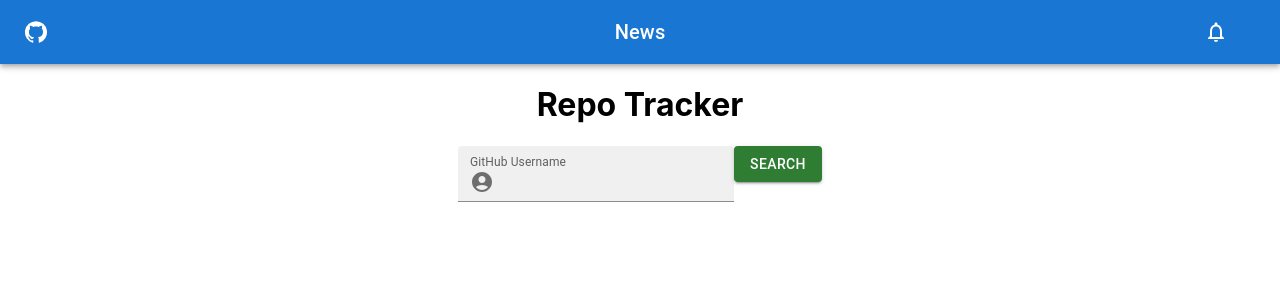
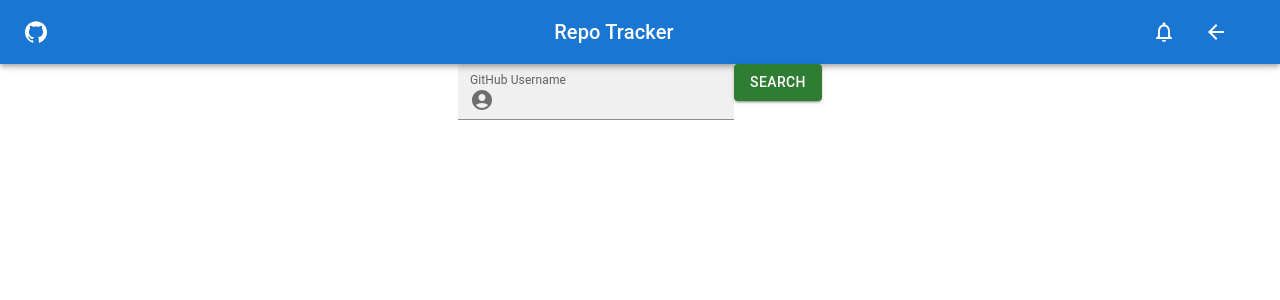
Before and after one commit to mussb00/github-repotracker, a React (Create React App) app: page / in a window 1280 px wide. Shown: the top 300 px of the page. Built offline with nearby package versions, Linux system fonts and the light colour scheme; the HTML template or start-up script is replaced by a standard one.

Commit message:
fixed bug, added back button but that's not working

```diff
--- a/package.json
+++ b/package.json
@@ -13,6 +13,7 @@
     "@testing-library/user-event": "^12.8.3",
     "react": "^17.0.2",
     "react-dom": "^17.0.2",
+    "react-router-dom": "^5.3.0",
     "react-scripts": "4.0.3",
     "web-vitals": "^1.1.2"
   },
--- a/src/App.js
+++ b/src/App.js
@@ -4,9 +4,11 @@ import HomePage from './Components/HomePage';
 import Repositories from './Components/Repositories';
 import { RepoContext } from './Context/Contexts';
 import ButtonAppBar from './Components/NavigationBar';
+
+
 function App() {
   const [appState, setAppState] = useState('home')
-  const [repos, setRepos] = useState()
+  const [repos, setRepos] = useState([])
   const [userName, setUserName] = useState('')
   return (
     <div className="App">
--- a/src/Components/HomePage.js
+++ b/src/Components/HomePage.js
@@ -15,7 +15,6 @@ const HomePage = () => {
     }
     return (
         <div>
-            <h1>Repo Tracker</h1>
             <form onSubmit={handleSubmit}>
             <TextField
             variant="filled"
--- a/src/Components/NavigationBar.js
+++ b/src/Components/NavigationBar.js
@@ -6,8 +6,11 @@ import Typography from '@mui/material/Typography';
 import IconButton from '@mui/material/IconButton';
 import GitHubIcon from '@mui/icons-material/GitHub';
 import NotificationsNoneIcon from '@mui/icons-material/NotificationsNone';
+import ArrowBackIcon from '@mui/icons-material/ArrowBack';
+import {useHistory} from 'react-router-dom'
 
 export default function ButtonAppBar() {
+  const history = useHistory()
   return (
     <Box sx={{ flexGrow: 1 }}>
       <AppBar position="static">
@@ -22,7 +25,7 @@ export default function ButtonAppBar() {
             <GitHubIcon/>
           </IconButton>
           <Typography variant="h6" component="div" sx={{ flexGrow: 1 }}>
-            News
+            Repo Tracker
           </Typography>
           <IconButton
             size="large"
@@ -33,6 +36,15 @@ export default function ButtonAppBar() {
           >
               <NotificationsNoneIcon/>
           </IconButton>
+          <div onClick={() => history.goBack}>
+          <IconButton size="large"
+            edge="start"
+            color="inherit"
+            aria-label="menu"
+            sx={{ mr: 2 }}>
+              <ArrowBackIcon/>
+          </IconButton>
+          </div>
         </Toolbar>
       </AppBar>
     </Box>
--- a/src/Components/Repositories.js
+++ b/src/Components/Repositories.js
@@ -23,12 +23,11 @@ const Repositories = () => {
 
     const renderRepos = () => {
         console.log(repos)
-        return repos.map(r => <RepoCard userName={userName} name={r.name} forks={r.forks} key={r.id}/>)
+        return repos.map(r => <RepoCard userName={userName} name={r.name} forks={r.forks} key={r.id} url={r.url}/>)
     }
     return (
         <div>
-            <h2>Repo Tracker</h2>
-            <Stack spacing={2}>
+            <Stack spacing={2} sx={{mt: 3}}>
             {renderRepos()}
             </Stack>
         </div>
--- a/src/index.js
+++ b/src/index.js
@@ -3,10 +3,13 @@ import ReactDOM from 'react-dom';
 import './index.css';
 import App from './App';
 import reportWebVitals from './reportWebVitals';
+import {BrowserRouter as Router} from 'react-router-dom'
 
 ReactDOM.render(
   <React.StrictMode>
+    <Router>
     <App />
+    </Router>
   </React.StrictMode>,
   document.getElementById('root')
 );
```
Also changed, not shown: src/Components/RepoCard.js (+1 -14 lines), 1 other file (tests, documents, lock files or other folders).
